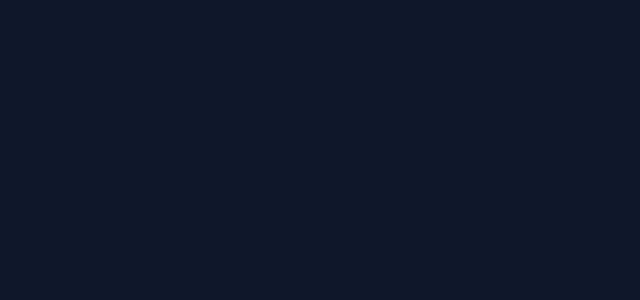
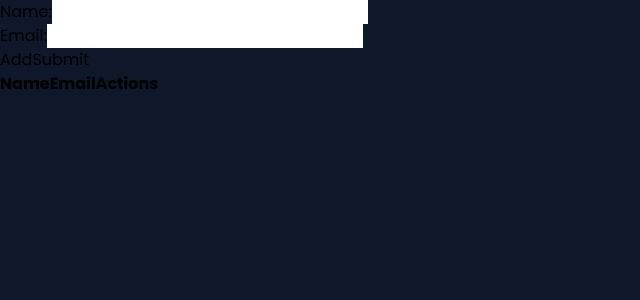
Before and after one commit to Avaneesh-S/College-Organization-Management, a React (Create React App) app in the folder client/: page /addstudents in a window 1280 px wide. Before the commit this address had no page. Shown: the top 300 px of the page, without its empty margins (0-640 px from the left). Built offline with nearby package versions, Linux system fonts and the light colour scheme.

Commit message:
Feature: Add student section is added

```diff
--- a/client/src/App.js
+++ b/client/src/App.js
@@ -6,6 +6,7 @@ import CreateAccount from "./Pages/CreateAccount";
 import Demo from "./home/Demo";
 import Attendance from "./Pages/Attendance";
 import Profile from "./profile/profile"
+import AddStudents from "./Pages/AddStudents";
 function App() {
   return (
     <Router>
@@ -18,6 +19,7 @@ function App() {
           <Route path="/profile" element={<Profile/>}></Route>
           <Route path="/login" element={<LoginPage/>}></Route>
           <Route path="/demo" element={<Demo/>}></Route>
+          <Route path="/addstudents" element={<AddStudents/>}></Route>
         </Routes>
       </div>
     </Router>
--- /dev/null
+++ b/client/src/Pages/AddStudents.jsx
@@ -0,0 +1,82 @@
+import React, { useState } from 'react';
+
+function AddStudents() {
+  const [email, setEmail] = useState('');
+  const [name, setName] = useState('');
+  const [students, setStudents] = useState([]);
+
+  const handleAddStudent = () => {
+    setStudents([...students, { name, email }]);
+    setName('');
+    setEmail('');
+  };
+
+  const handleRemoveStudent = (index) => {
+    const updatedStudents = [...students];
+    updatedStudents.splice(index, 1);
+    setStudents(updatedStudents);
+  };
+
+  const handleFormSubmit = async () => {
+    try {
+      const response = await fetch('/submitStudents', {
+        method: 'POST',
+        headers: {
+          'Content-Type': 'application/json',
+        },
+        body: JSON.stringify({ students }),
+      });
+      const data = await response.json();
+      if (data.status === 400) {
+        alert('Data is submitted');
+      }
+    } catch (err) {
+      console.error(err);
+    }
+  };
+
+  return (
+    <>
+      <div>
+        <label>Name:</label>
+        <input value={name} onChange={(e) => setName(e.target.value)} />
+      </div>
+      <div>
+        <label>Email:</label>
+        <input value={email} onChange={(e) => setEmail(e.target.value)} />
+      </div>
+      <div>
+        <button type="button" onClick={handleAddStudent}>
+          Add
+        </button>
+        <button type="button" onClick={handleFormSubmit}>
+          Submit
+        </button>
+      </div>
+      <table>
+        <thead>
+          <tr>
+            <th>Name</th>
+            <th>Email</th>
+            <th>Actions</th>
+          </tr>
+        </thead>
+        <tbody>
+          {students.map(({ name, email }, index) => (
+            <tr key={index}>
+              <td>{name}</td>
+              <td>{email}</td>
+              <td>
+                <button type="button" onClick={() => handleRemoveStudent(index)}>
+                  Remove
+                </button>
+              </td>
+            </tr>
+          ))}
+        </tbody>
+      </table>
+    </>
+  );
+}
+
+export default AddStudents;
--- a/client/src/Pages/Attendance.jsx
+++ b/client/src/Pages/Attendance.jsx
@@ -65,6 +65,7 @@ function Attendance() {
           <tr key={index}>
             <td>{index + 1}</td>
             <td>{row}</td>
+            <td>{attenStatus[index]}</td>
             <td>
               <button
                 type="submit"
```
Also changed, not shown: 1 other file (tests, documents, lock files or other folders).
